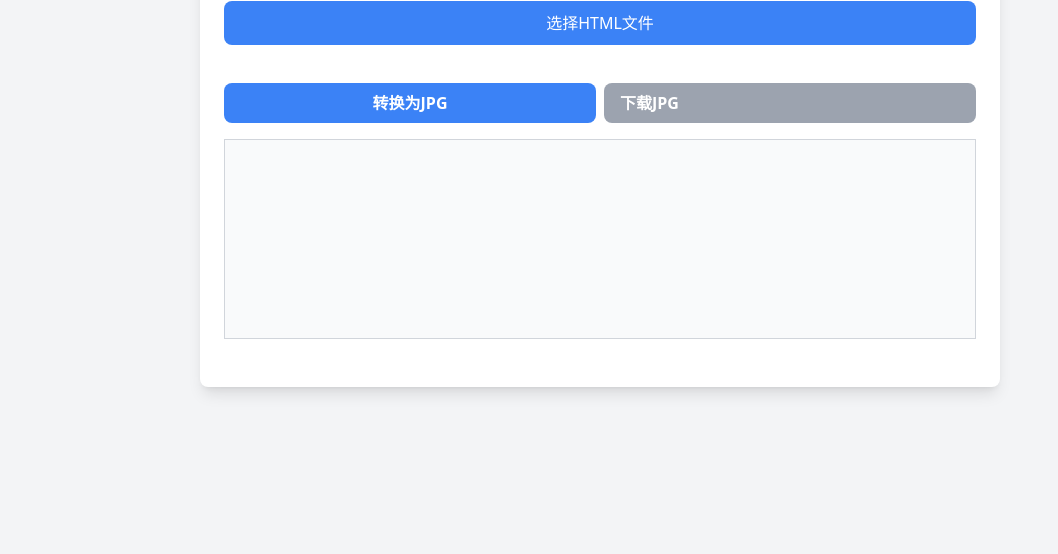
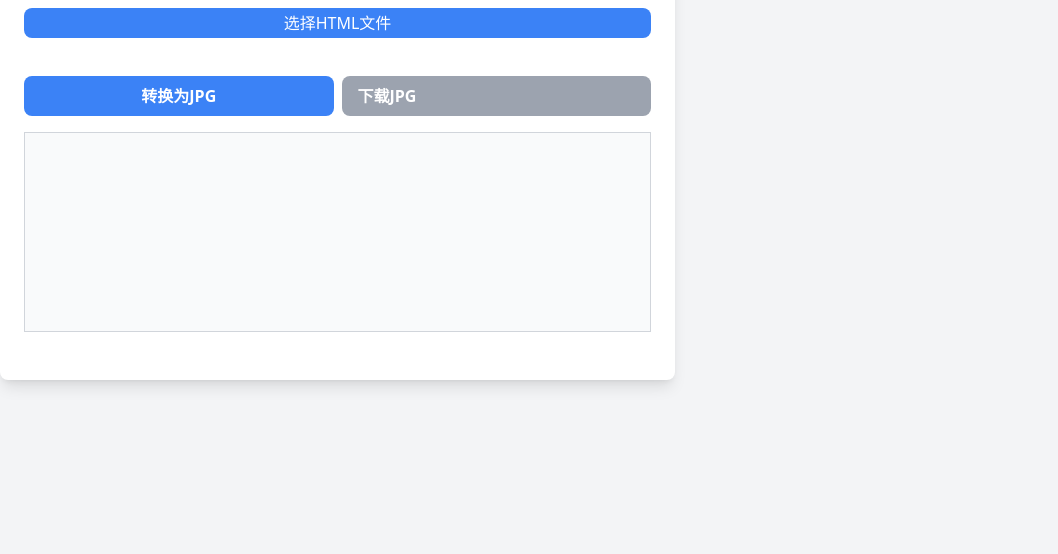
Before and after one commit to qifeikeji/html2jpg.github.io, a plain HTML site: page index.html in a window 1280 px wide. Shown: the part 246-800 px from the top of the page, without its empty margins (0-1058 px from the left). Drawn offline with nearby package versions, Linux system fonts and the light colour scheme.

Commit message:
Update index.html

```diff
--- a/index.html
+++ b/index.html
@@ -11,7 +11,7 @@
         }
         body {
 
-            max-width: 1200px !important
+            max-width: 675px !important
 
         }
         .file-input-wrapper {
@@ -31,7 +31,7 @@
         .file-input-wrapper .file-input-btn {
             background-color: #3b82f6;
             color: white;
-            padding: 10px;
+            padding: 3px;
             border-radius: 8px;
             border: none;
             cursor: pointer;
@@ -95,7 +95,7 @@
             }
 
             html2canvas(htmlContent, {
-                scale: 5,
+                scale: 10,
                 useCORS: true
             }).then(canvas => {
                 document.getElementById('canvas').replaceWith(canvas);
```
